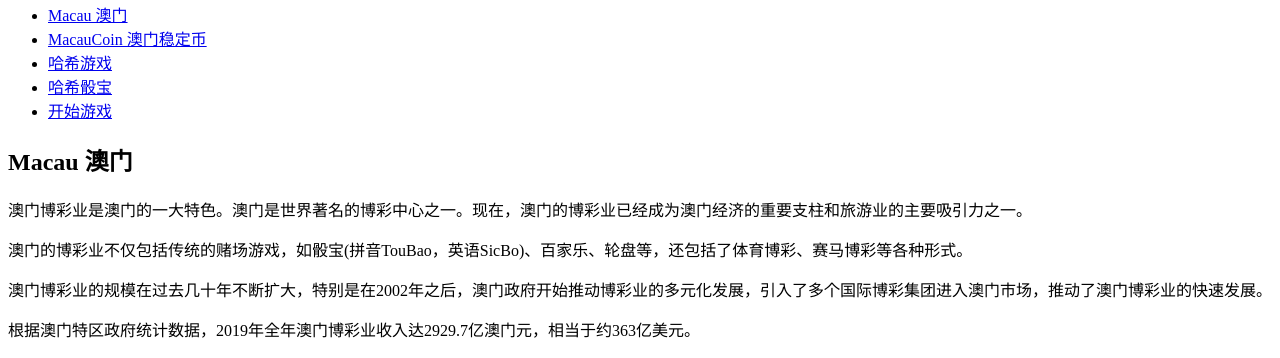
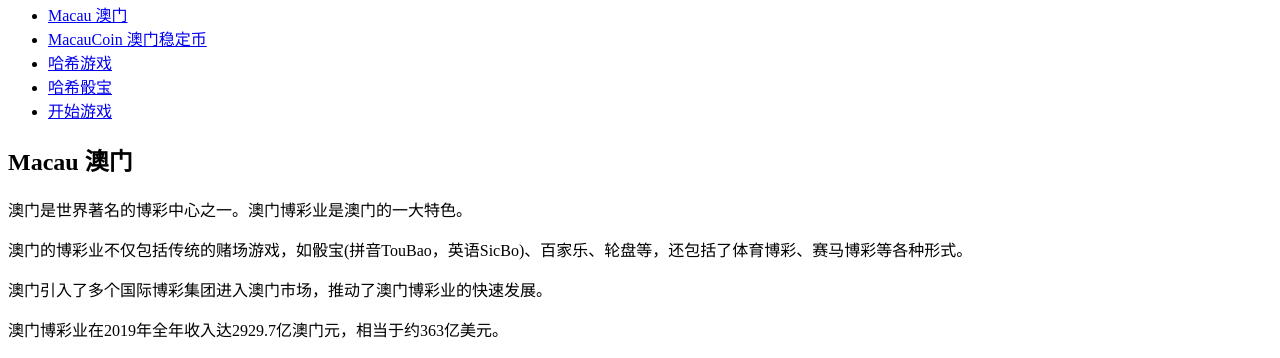
Before and after one commit to MacauCoin/MacauCoin.github.io, a plain HTML site: page index.html in a window 1280 px wide. Shown: the part 87-445 px from the top of the page. Drawn offline with Linux system fonts and the light colour scheme.

Commit message:
Update index.html

```diff
--- a/index.html
+++ b/index.html
@@ -32,10 +32,10 @@
     <main>
       <section id="Macau澳门">
         <h2>Macau 澳门 </h2>
-        <p>澳门博彩业是澳门的一大特色。澳门是世界著名的博彩中心之一。现在，澳门的博彩业已经成为澳门经济的重要支柱和旅游业的主要吸引力之一。</p>
+        <p>澳门是世界著名的博彩中心之一。澳门博彩业是澳门的一大特色。</p>
 		<p>澳门的博彩业不仅包括传统的赌场游戏，如骰宝(拼音TouBao，英语SicBo)、百家乐、轮盘等，还包括了体育博彩、赛马博彩等各种形式。</p>
-        <p>澳门博彩业的规模在过去几十年不断扩大，特别是在2002年之后，澳门政府开始推动博彩业的多元化发展，引入了多个国际博彩集团进入澳门市场，推动了澳门博彩业的快速发展。</p>
-		<p>根据澳门特区政府统计数据，2019年全年澳门博彩业收入达2929.7亿澳门元，相当于约363亿美元。</p>
+        <p>澳门引入了多个国际博彩集团进入澳门市场，推动了澳门博彩业的快速发展。</p>
+		<p>澳门博彩业在2019年全年收入达2929.7亿澳门元，相当于约363亿美元。</p>
       </section>
 	  <section id="MacauCoin澳门稳定币">
         <h2>MacauCoin 澳门稳定币 </h2>
```
